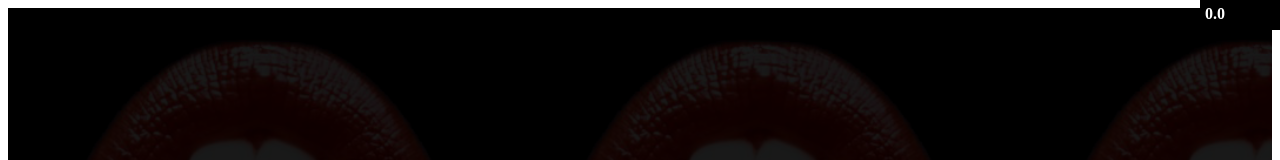
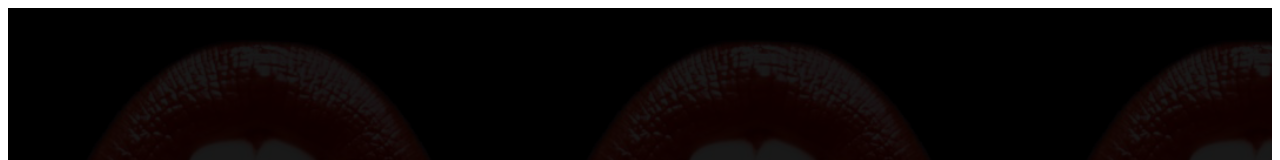
Before and after one commit to hk-jiheekim/10.13, a plain HTML site: page index.html in a window 1280 px wide. Shown: the top 160 px of the page. Drawn offline with Linux system fonts and the light colour scheme; a web font is replaced by a local one.

Commit message:
Add files via upload

```diff
--- a/index.html
+++ b/index.html
@@ -154,7 +154,7 @@
 		#sp1{opacity: 0;}
 
 
- 		#monitor{position: fixed; background: black; top: 0px; right: 0px; width: 70px; height: 20px; padding: 5px; color: white;}
+
 
 	</style>
 </head>
```
